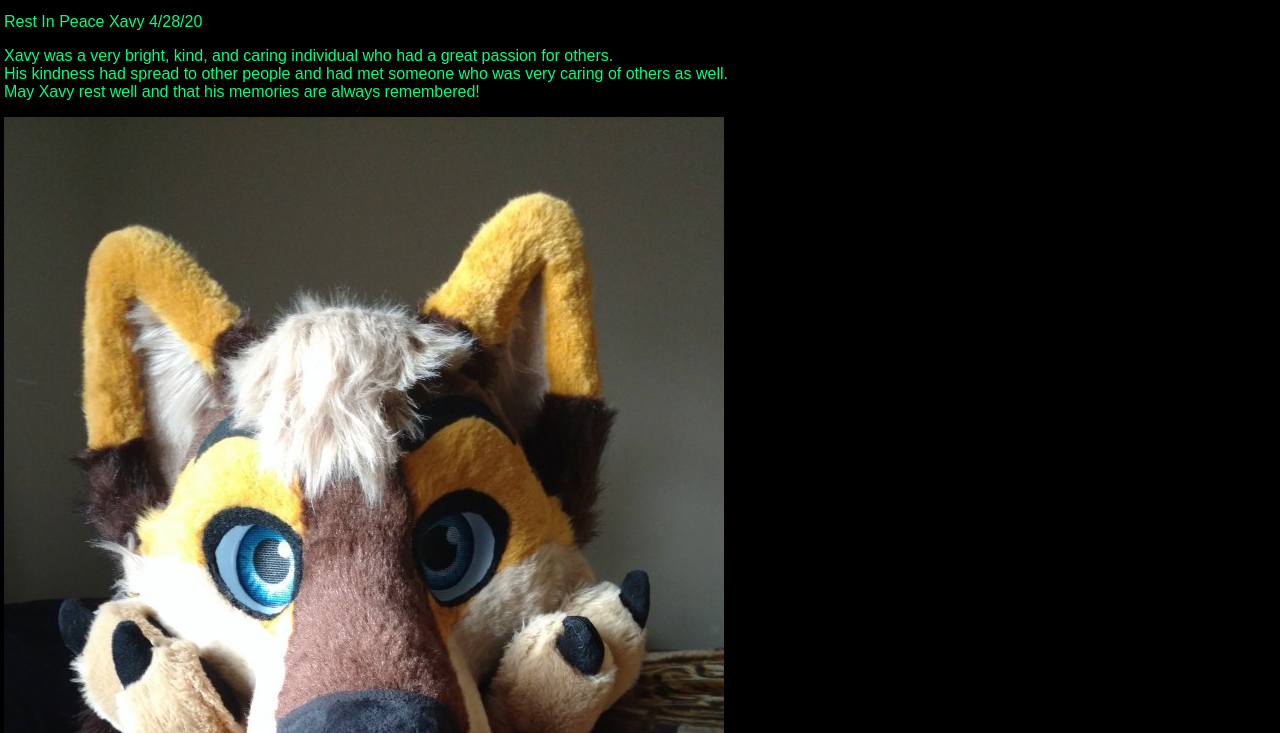
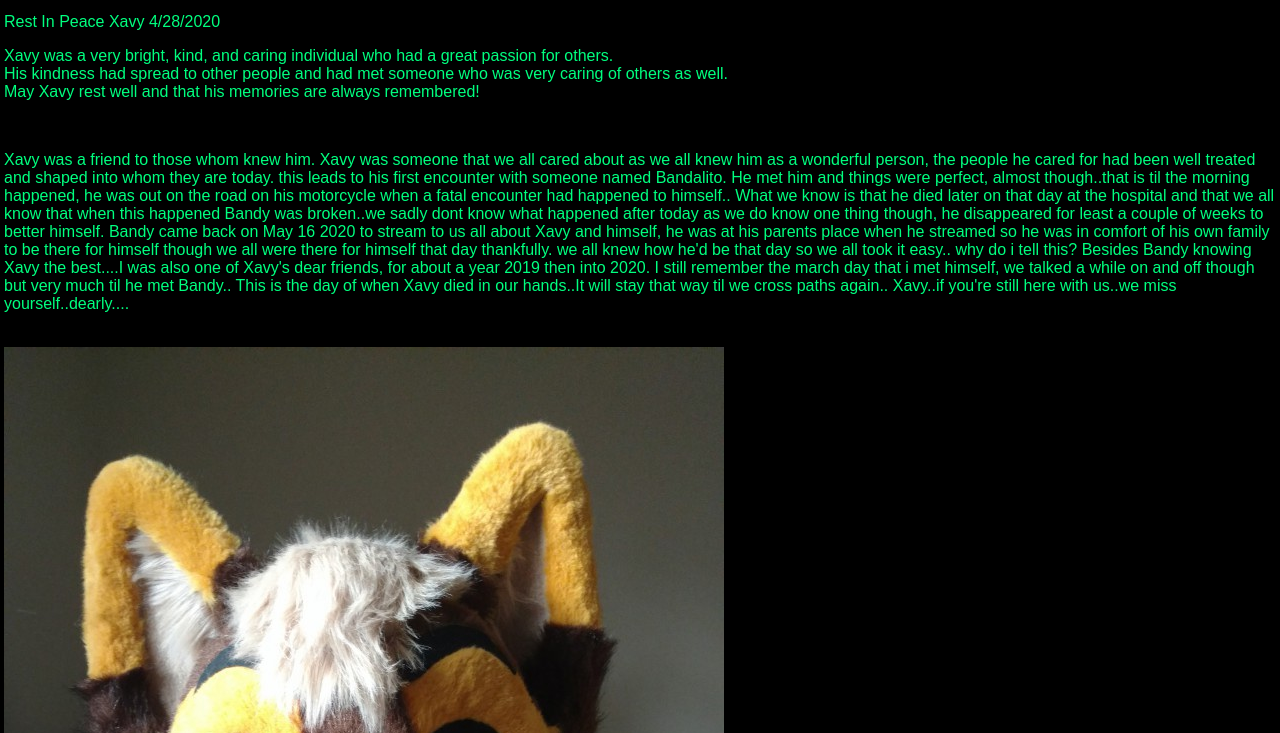
Before and after one commit to CalebOWolf/wolfhowl, a plain HTML site: page xavy.html in a window 1280 px wide. Shown: the part 67-800 px from the top of the page. Drawn offline with Linux system fonts and the light colour scheme.

Commit message:
4 year update

```diff
--- a/xavy.html
+++ b/xavy.html
@@ -34,8 +34,11 @@
 <!--Title-->
 <h1>Xavy</h1>
 <!--Xavy-->
-<p> Rest In Peace Xavy 4/28/20</p>
+<p> Rest In Peace Xavy 4/28/2020</p>
 <p> Xavy was a very bright, kind, and caring individual who had a great passion for others. <br> His kindness had spread to other people and had met someone who was very caring of others as well. <br> May Xavy rest well and that his memories are always remembered! </p>
+<br>
+<p> Xavy was a friend to those whom knew him. Xavy was someone that we all cared about as we all knew him as a wonderful person, the people he cared for had been well treated and shaped into whom they are today. this leads to his first encounter with someone named Bandalito. He met him and things were perfect, almost though..that is til the morning happened, he was out on the road on his motorcycle when a fatal encounter had happened to himself.. What we know is that he died later on that day at the hospital and that we all know that when this happened Bandy was broken..we sadly dont know what happened after today as we do know one thing though, he disappeared for least a couple of weeks to better himself. Bandy came back on May 16 2020 to stream to us all about Xavy and himself, he was at his parents place when he streamed so he was in comfort of his own family to be there for himself though we all were there for himself that day thankfully. we all knew how he'd be that day so we all took it easy.. why do i tell this? Besides Bandy knowing Xavy the best....I was also one of Xavy's dear friends, for about a year 2019 then into 2020. I still remember the march day that i met himself, we talked a while on and off though but very much til he met Bandy.. This is the day of when Xavy died in our hands..It will stay that way til we cross paths again.. Xavy..if you're still here with us..we miss yourself..dearly....</p>
+<br>
 <!--Birthday: November 20-->
 <img src="img/xavy.jpg" alt="Xavy In Suit" width="720" height="909">
 </body>
```
